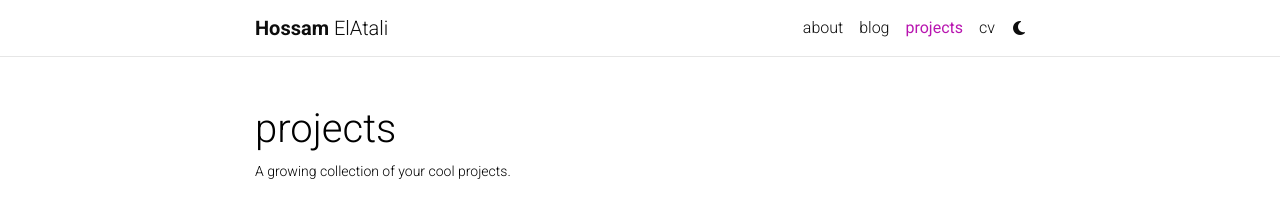
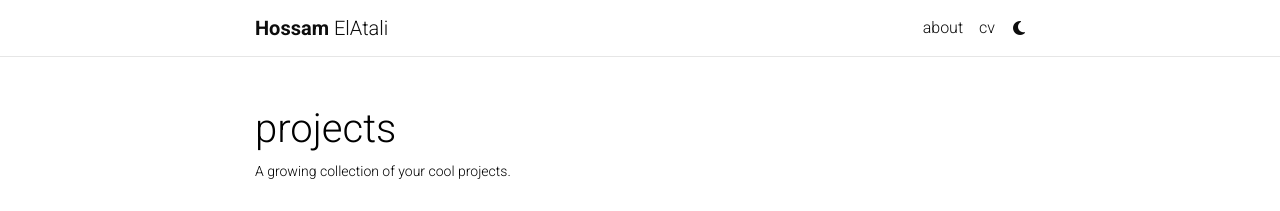
Before and after one commit to elatalhm/elatalhm.github.io, a Jekyll site: the page built from _pages/projects.md, in a window 1280 px wide. Shown: the top 211 px of the page. Built offline with Jekyll 4.4.1, drawn with Linux system fonts in a browser that asks for light colours; full-size pictures stand in for the smaller copies a plugin makes; comment, search, counter and statistics services are not loaded; a style sheet for code colours, icons or effects is not loaded.

Commit message:
Customized

```diff
--- a/_bibliography/papers.bib
+++ b/_bibliography/papers.bib
@@ -12,5 +12,6 @@
   isbn = {1-891562-93-2},
   doi = {10.14722/ndss.2024.24105},
   website = {https://ssg-research.github.io/platsec/blime},
-  code = {https://github.com/ssg-research/BliMe}
+  code = {https://github.com/ssg-research/BliMe},
+  selected = {true}
 }
--- a/_config.yml
+++ b/_config.yml
@@ -104,7 +104,7 @@
 wechat_qr: # filename of your wechat qr-code saved as an image (e.g., wechat-qr.png if saved to assets/img/wechat-qr.png)
 
 contact_note: >
-  You can even add a little note about which of these is the best way to reach you.
+  Email is the best way to contact me
 
 # -----------------------------------------------------------------------------
 # Analytics and search engine verification
@@ -121,7 +121,7 @@
 # -----------------------------------------------------------------------------
 
 blog_name: elatalhm # blog_name will be displayed in your blog page
-blog_nav_title: blog # your blog must have a title for it to be displayed in the nav bar
+blog_nav_title: # your blog must have a title for it to be displayed in the nav bar
 blog_description: a simple whitespace theme for academics
 permalink: /blog/:year/:title/
 
@@ -130,7 +130,7 @@
   enabled: true
 
 related_blog_posts:
-  enabled: true
+  enabled: false
   max_related: 5
 
 # Giscus comments (RECOMMENDED)
```
Also changed, not shown: _pages/projects.md (+1 -1 lines).
